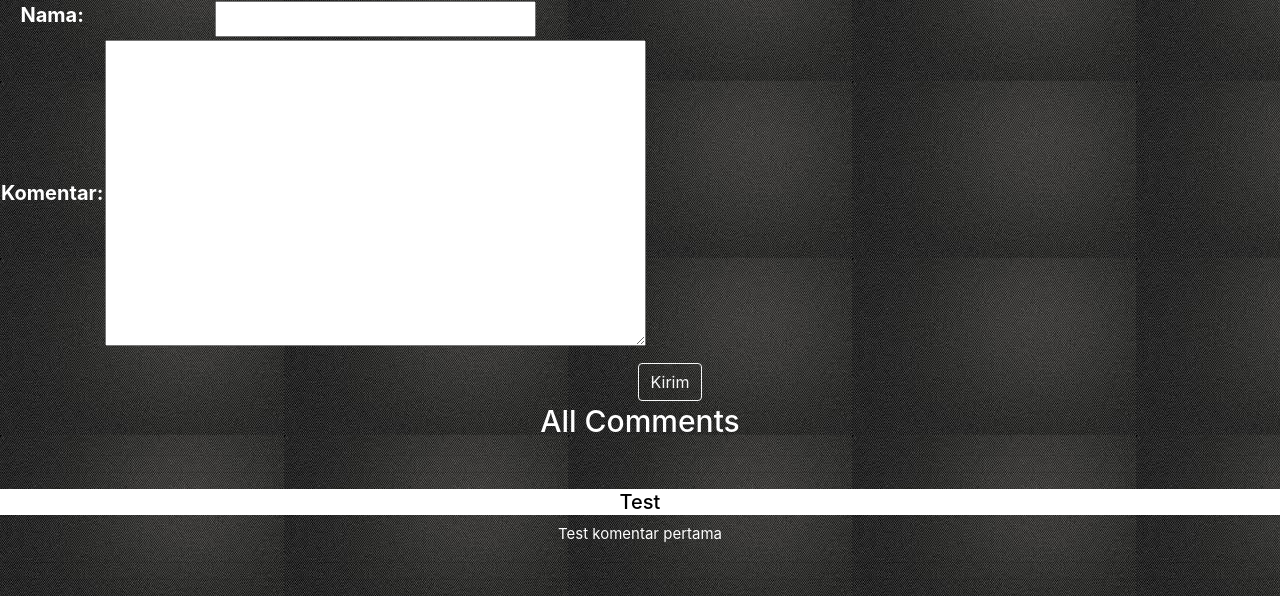
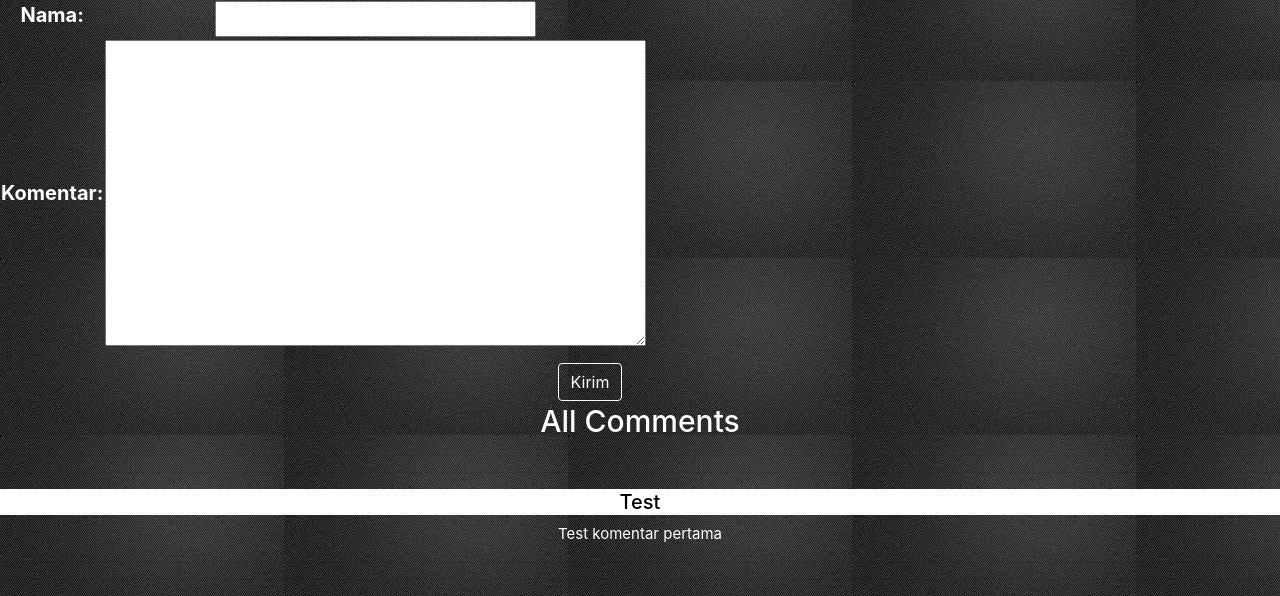
Before and after one commit to DickyAndi14/testblog, a Django app: page / in a window 1280 px wide. Shown: the part 3282-3878 px from the top of the page. Run offline with Django 3.2, Linux system fonts and the light colour scheme; data comes from the database, SQL or seed files in the repository; some libraries are stand-ins or nearby versions.

Commit message:
Update dashboard.html

```diff
--- a/myaccount/templates/account/dashboard.html
+++ b/myaccount/templates/account/dashboard.html
@@ -72,7 +72,7 @@
                 <table style="font-size: 20px; margin-right: 10px;">
                     {{post_form.as_table}}
                 </table>
-                <button style="margin-left: 60px;" class="btn btn-outline-light" type="submit">Kirim</button>
+                <button style="margin-left: -100px;" class="btn btn-outline-light" type="submit">Kirim</button>
             </form>
 
 
```
